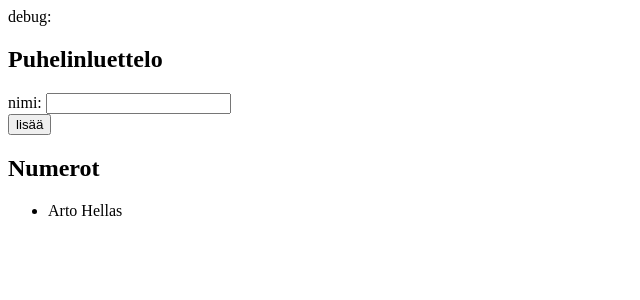
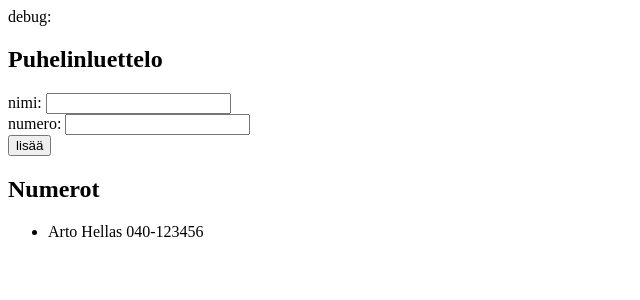
Before and after one commit to yusifsalam/fullstackopen2018, a React (Create React App) app in the folder osa2/lomakkeet/: page / in a window 1280 px wide. Shown: the top 300 px of the page, without its empty margins (0-640 px from the left). Built offline with nearby package versions, Linux system fonts and the light colour scheme.

Commit message:
Exercise 2.8 done

```diff
--- a/osa2/lomakkeet/src/App.js
+++ b/osa2/lomakkeet/src/App.js
@@ -8,10 +8,12 @@ class App extends React.Component {
       persons: [
         {
           name: 'Arto Hellas',
-          id: 1
+          id: 1,
+          number: '040-123456'
         }
       ],
-      newName: ''
+      newName: '',
+      newNumber: ''
     }
   }
 
@@ -19,27 +21,33 @@ class App extends React.Component {
     event.preventDefault()
     const personObject = {
       name: this.state.newName,
-      date: new Date().toISOString,
+      number: this.state.newNumber,
+      date: new Date().toISOString(),
       id: this.state.persons.length + 1
     }
     if (this.state.persons.filter(person => person.name === personObject.name).length > 0) {
       alert("person already added!")
       this.setState({
         persons: this.state.persons,
-        newName: ''
+        newName: '',
+        newNumber: ''
       })
     }
     else {
       const persons = this.state.persons.concat(personObject)
       this.setState({
         persons: persons,
-        newName: ''
+        newName: '',
+        newNumber: ''
       })
     }
   }
 
-  handlePersonChange = (event) => {
+  handlePersonName = (event) => {
     this.setState({ newName: event.target.value })
+  }
+  handlePersonNumber = (event) => {
+    this.setState({newNumber: event.target.value})
   }
 
   render() {
@@ -49,7 +57,10 @@ class App extends React.Component {
         <h2>Puhelinluettelo</h2>
         <form>
           <div>
-            nimi: <input onChange={this.handlePersonChange} value = {this.state.newName}/>
+            nimi: <input onChange={this.handlePersonName} value = {this.state.newName}/>
+          </div>
+          <div>
+            numero: <input onChange={this.handlePersonNumber} value = {this.state.newNumber}/>
           </div>
           <div>
             <button type="submit" onClick={this.addPerson}>lisää</button>
--- a/osa2/lomakkeet/src/components/Person.js
+++ b/osa2/lomakkeet/src/components/Person.js
@@ -2,7 +2,7 @@ import React from 'react'
 
 const Person = ({ person }) => {
     return (
-      <li>{person.name}</li>
+      <li>{person.name} {person.number}</li>
     )
   }
 
```
